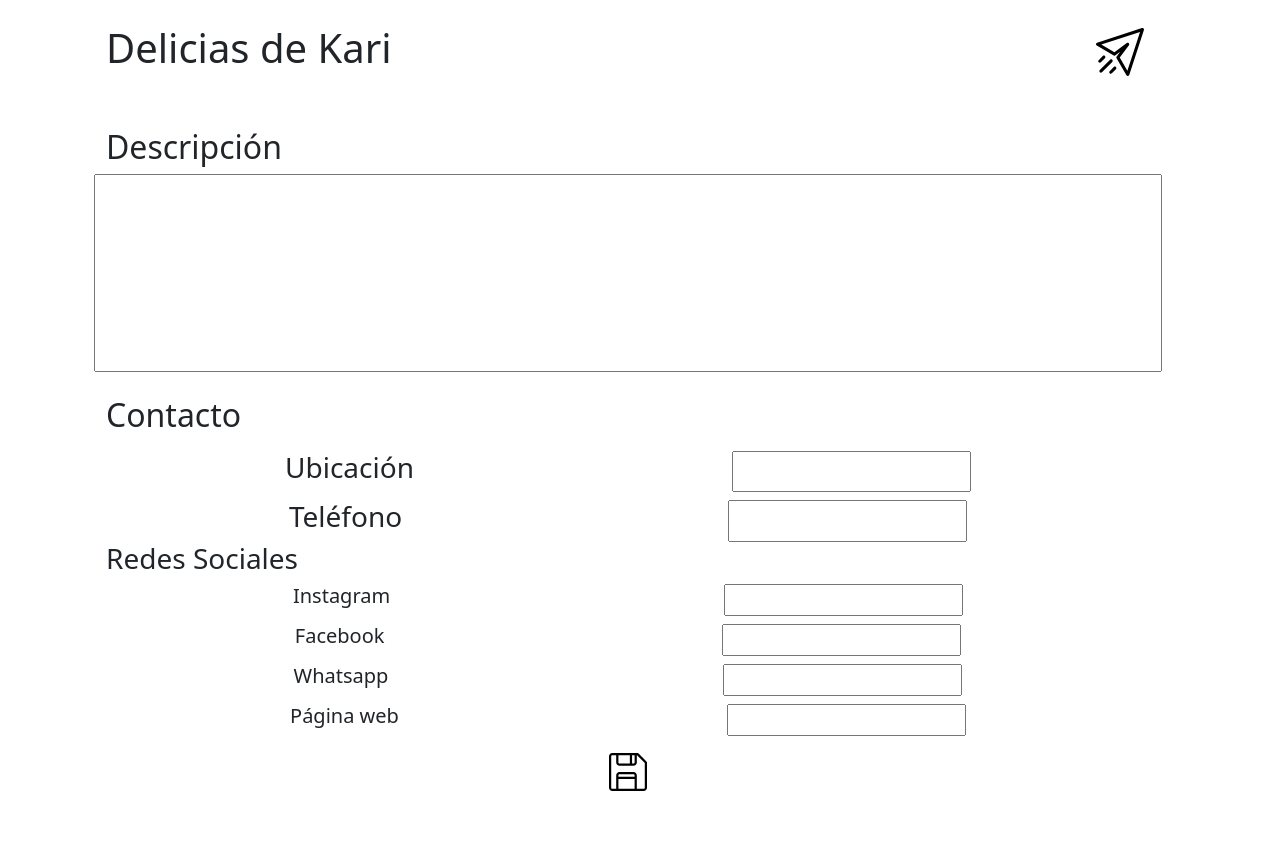
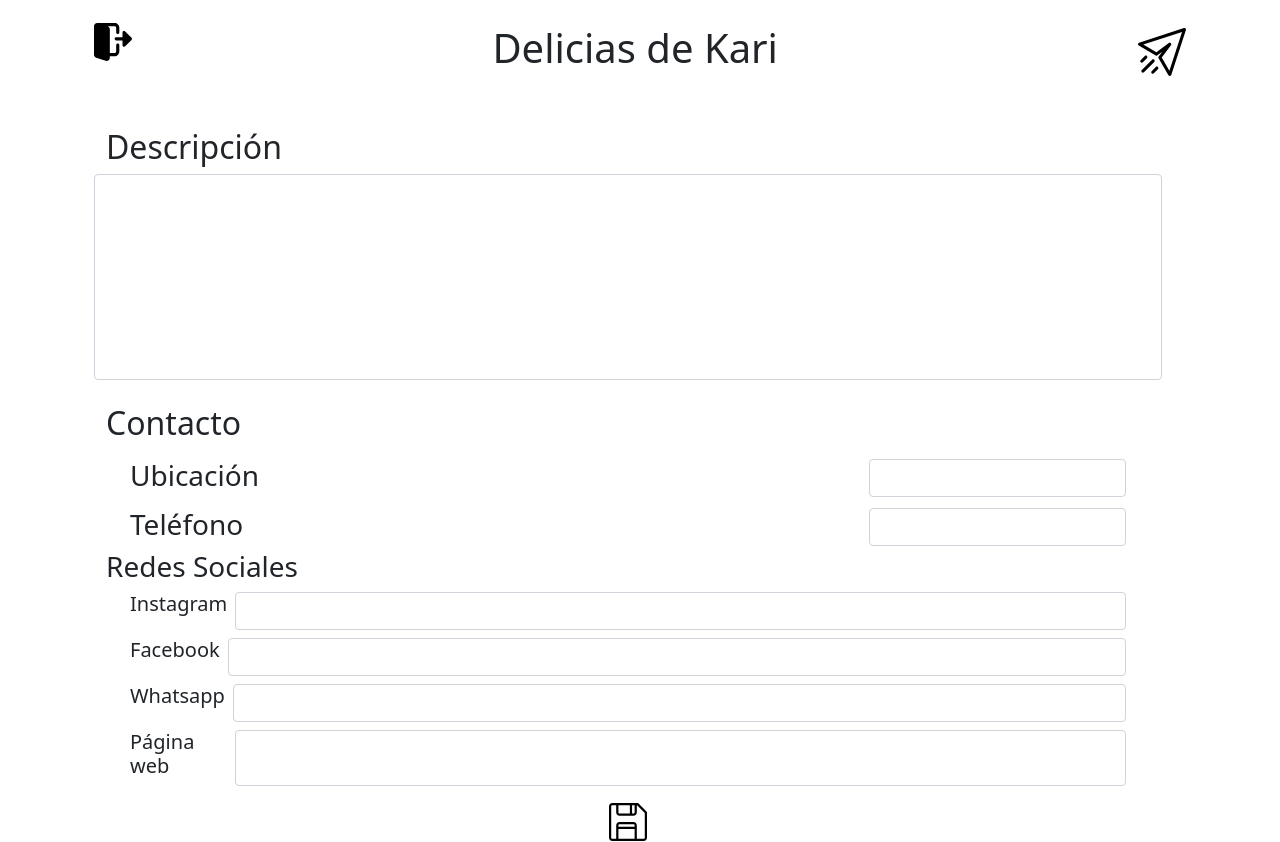
Before and after one commit to MiIeto/Hackathon2021-D3v, a plain HTML site: page prototipo/MaPy/indexTienda.html in a window 1280 px wide. Before the commit the page ends 800 px from the top, so only its background shows below. Drawn offline with nearby package versions, Linux system fonts and the light colour scheme.

Commit message:
arreglo index

```diff
--- a/prototipo/MaPy/indexTienda.html
+++ b/prototipo/MaPy/indexTienda.html
@@ -14,47 +14,60 @@
 <body>
 
     <div class="container">
-        <div class="container d-flex row">
-            <div class="d-flex flex-nowrap col justify-content-between align-items-center mt-4">
+        <div class="container d-flex col justify-content-between">
+            <div class="d-flex flex-nowrap row justify-content-between align-items-center mt-1">
+                <button><img class="logout" src="img/log-out.svg" alt=""></button>
+            </div>
+            <div class="d-flex flex-nowrap row justify-content-between align-items-center mt-4">
                 <h1>Delicias de Kari</h1>
+            </div>
+            <div class="d-flex flex-nowrap row justify-content-between align-items-center mt-4">
                 <button><img class="msg" src="img/direct.svg" alt=""></button>
             </div>
         </div>
         <div class="container d-flex row mt-5">
             <h2>Descripción</h2>
-            <textarea style="resize: none;" cols="30" rows="8"></textarea>
+            <textarea class="form-control" style="resize: none;" cols="30" rows="8"></textarea>
         </div>
         <div class="container d-flex row mt-4">
             <div>
                 <h2>Contacto</h2>
             </div>
             <div>
-                <div class="container d-flex col justify-content-around mt-2">
-                    <h3 class="me-2">Ubicación</h3>
-                    <input type="text"></input>
+                <div class="container d-flex col justify-content-between mt-2">
+                    <div>
+                        <h3 class="me-2">Ubicación</h3>
+                    </div>
+                    <div>
+                        <input class="form-control" type="text"></input>
+                    </div>
                 </div>
-                <div class="container d-flex col justify-content-around mt-2">
-                    <h3 class="me-2">Teléfono</h3>
-                    <input type="text"></input>
+                <div class="container d-flex col justify-content-between mt-2">
+                    <div>
+                        <h3 class="me-2">Teléfono</h3>
+                    </div>
+                    <div>
+                        <input class="form-control" type="text"></input>
+                    </div>
                 </div>
             </div>
             <div>
                 <h3>Redes Sociales</h3>
                 <div class="container d-flex col justify-content-around mt-2">
                     <h5 class="me-2">Instagram</h5>
-                    <input type="text"></input>
+                    <input class="form-control" type="text"></input>
                 </div>
                 <div class="container d-flex col justify-content-around mt-2">
                     <h5 class="me-2">Facebook</h5>
-                    <input type="text"></input>
+                    <input class="form-control" type="text"></input>
                 </div>
                 <div class="container d-flex col justify-content-around mt-2">
                     <h5 class="me-2">Whatsapp</h5>
-                    <input type="text"></input>
+                    <input class="form-control" type="text"></input>
                 </div>
                 <div class="container d-flex col justify-content-around mt-2">
                     <h5 class="me-2">Página web</h5>
-                    <input type="text"></input>
+                    <input class="form-control" type="text"></input>
                 </div>
                 <div class="container d-flex justify-content-center mt-3">
                     <button><img class="save" src="img/floppy-disk.svg" alt=""></button>
--- a/prototipo/MaPy/style.css
+++ b/prototipo/MaPy/style.css
@@ -28,3 +28,7 @@ button{
 .save {
     height: 2.4em;
 }
+
+.logout {
+    height: 2.4em;
+}
```
Also changed, not shown: prototipo/MaPy/img/log-out.svg (added).
